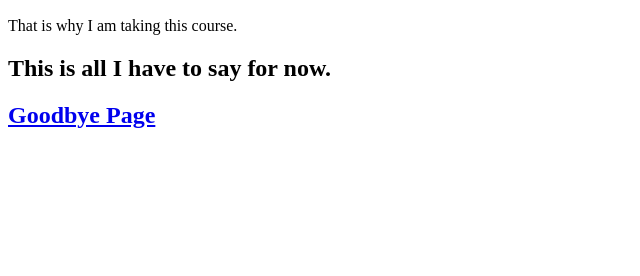
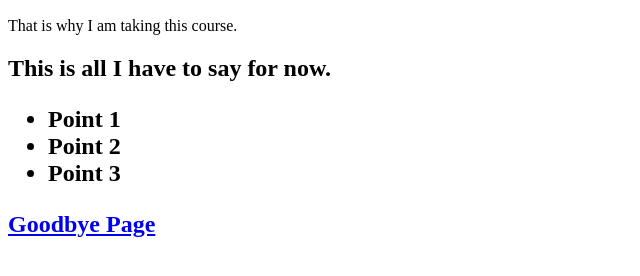
Before and after one commit to leobey/leonie-simple-website, a plain HTML site: page index.html in a window 1280 px wide. Shown: the part 136-412 px from the top of the page, without its empty margins (0-640 px from the left). Drawn offline with Linux system fonts and the light colour scheme.

Commit message:
add bullet points and small tweaks

```diff
--- a/index.html
+++ b/index.html
@@ -13,6 +13,12 @@
 
 		<h2> This is all I have to say for now.<h2>
 
+		<ul>
+			<li> Point 1 </li>
+			<li> Point 2 </li>
+			<li> Point 3 </li>
+		</ul>
+
 		<a href="goodbye.html"> Goodbye Page </a>
 	</body>
 </html>
```
Also changed, not shown: goodbye.html (+1 -1 lines).
